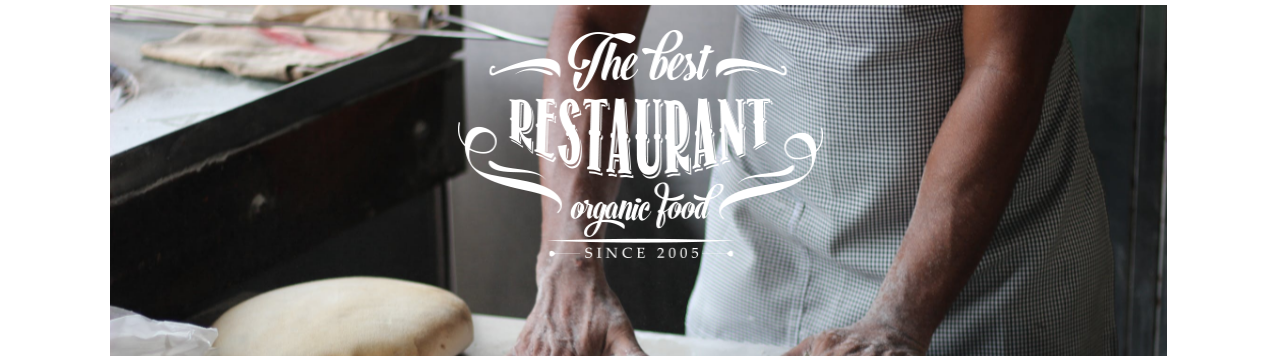
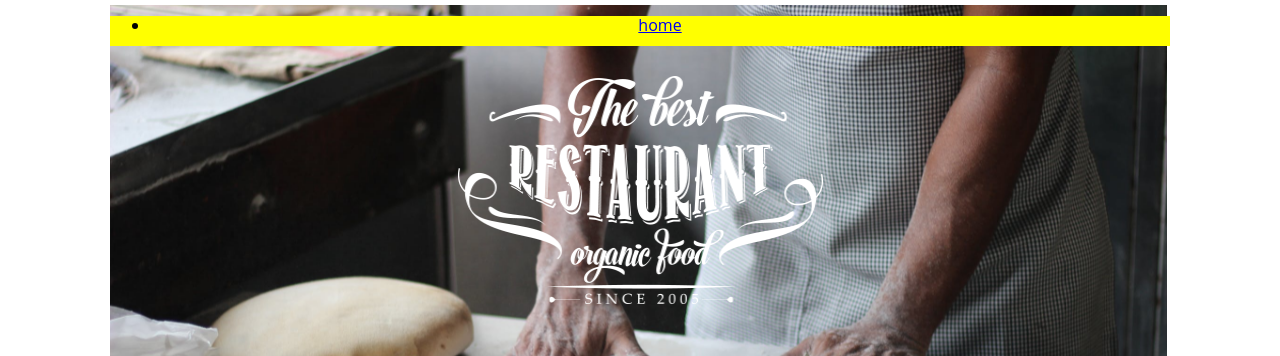
Before and after one commit to Emmanuellecode/Landingpage-Sass, a website: page index.html in a window 1280 px wide. Shown: the top 356 px of the page. Drawn offline with Linux system fonts and the light colour scheme.

Commit message:
barre de navigation (faire le menu amburger + animation menu)

```diff
--- a/index.html
+++ b/index.html
@@ -13,6 +13,11 @@
         </div>
 
         <div class="content-position-relative">
+            <nav id="navigation">
+                <ul>
+                    <li><a href="#">home</a></li>
+                </ul>
+            </nav>
 
             <header id="block_header">
                 <img id="header__img_position-relative" src="../../public/images/best_restaurant.png" alt="best_restaurant">
--- a/sass/layouts/_navigation.scss
+++ b/sass/layouts/_navigation.scss
@@ -1 +1,7 @@
 // Navigation
+#navigation{
+    z-index: 1;
+    height: 30px;
+    background-color: yellow;
+
+}
```
Also changed, not shown: public/css/style.css, 1 other file.
